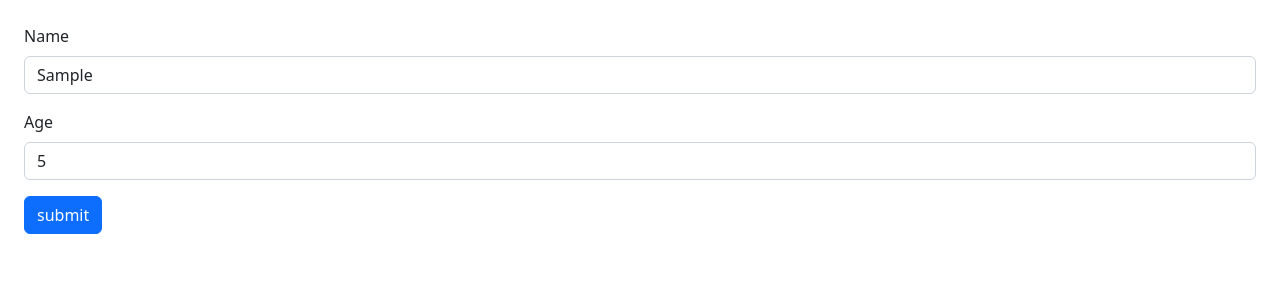
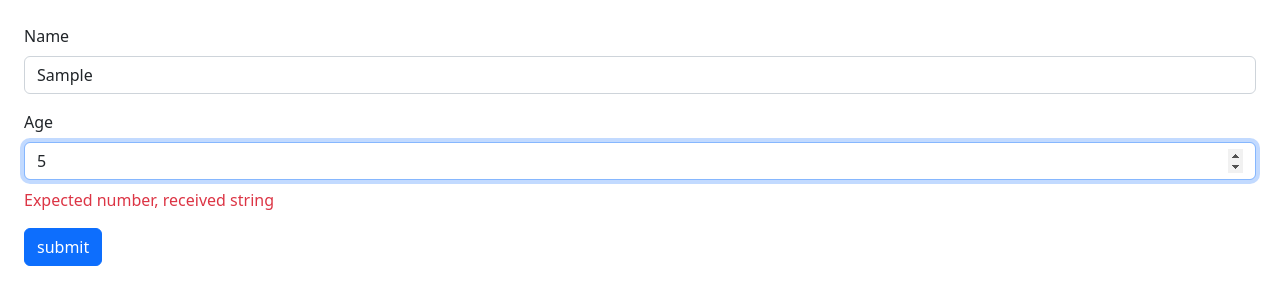
Before and after one commit to Haybuka/game-hub, a React (Vite) app: page / in a window 1280 px wide. Both pictures are taken after typing "Sample", "5" into the empty fields and a click on the button "submit". Shown: the top 304 px of the page. Built offline with nearby package versions, Linux system fonts and the light colour scheme.

Commit message:
react hook form with zod

```diff
--- a/package.json
+++ b/package.json
@@ -9,11 +9,14 @@
     "preview": "vite preview"
   },
   "dependencies": {
+    "@hookform/resolvers": "^2.9.11",
     "bootstrap": "^5.2.3",
     "immer": "^9.0.19",
     "react": "^18.2.0",
     "react-dom": "^18.2.0",
-    "react-icons": "^4.7.1"
+    "react-hook-form": "7.43",
+    "react-icons": "^4.7.1",
+    "zod": "^3.20.6"
   },
   "devDependencies": {
     "@types/react": "^18.0.27",
--- a/src/components/form/Form.tsx
+++ b/src/components/form/Form.tsx
@@ -1,27 +1,46 @@
-import React, { FormEvent, useRef } from "react";
+import React, { FormEvent, useRef, useState } from "react";
+import { FieldValues, useForm } from "react-hook-form";
+import {z} from 'zod'
+import {zodResolver} from '@hookform/resolvers/zod'
+
+const schema = z.object({
+    name:z.string().min(3,{message:'Name must be at least 3 chars'}),
+    age : z.number().min(18)
+})
+
+type FormData = z.infer<typeof schema>;
 
 const Form = () => {
-  const nameRef = useRef<HTMLInputElement>(null);
-  const ageRef = useRef<HTMLInputElement>(null);
-  const person:{name:string | undefined,age:number | undefined} = {name : '', age : 0}
-  const handleSubmit = (event: FormEvent<HTMLFormElement>) => {
-    event.preventDefault();
-    person.name = nameRef?.current?.value
-    person.age = ageRef?.current?.valueAsNumber
-  };
+  const { register,handleSubmit,formState:{errors} } = useForm<FormData>({resolver:zodResolver(schema)});
+
+  const onSubmit = (data:FieldValues) => console.log(data)
   return (
-    <form action="" className="p-4" onSubmit={handleSubmit}>
+    <form action="" className="p-4" onSubmit={handleSubmit(onSubmit)}>
       <div className="mb-3">
         <label htmlFor="name" className="form-label">
           Name
         </label>
-        <input ref={nameRef} id="name" type="text" className="form-control" />
+        <input
+          id="name"
+          type="text"
+          className="form-control"
+          {...register("name")}
+        />
+        {errors.name && <p className="text-danger my-2">{errors.name.message}</p>}
       </div>
       <div className="mb-3">
         <label htmlFor="age" className="form-label">
           Age
         </label>
-        <input ref={ageRef} id="age" type="number" className="form-control" />
+        <input
+          id="age"
+          type="number"
+          className="form-control"
+          {...register("age")}
+
+        />
+        {errors.age && <p className="text-danger my-2">{errors.age.message}</p>}
+
       </div>
       <button type="submit" className="btn btn-primary">
         submit
```
Also changed, not shown: 1 other file (tests, documents, lock files or other folders).
